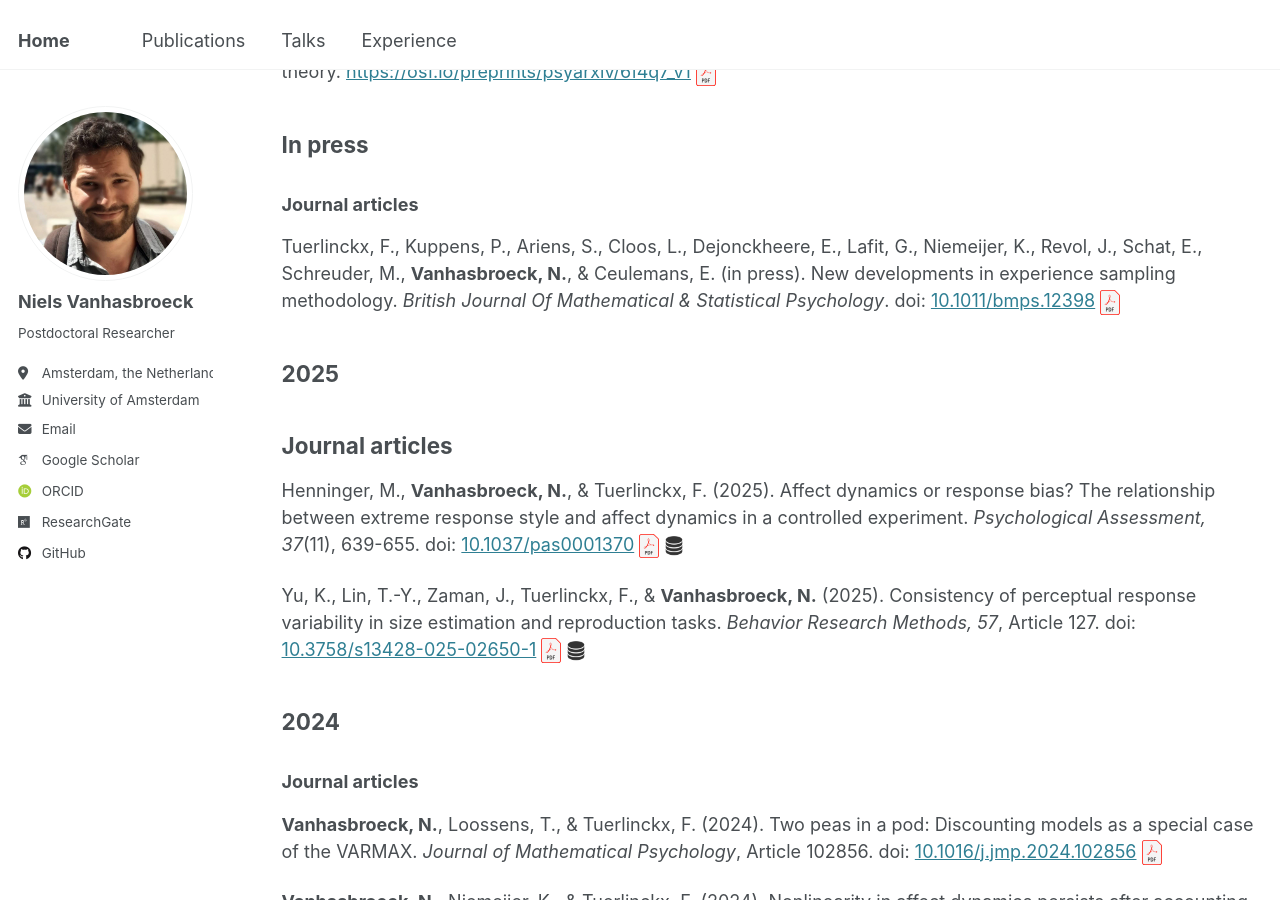
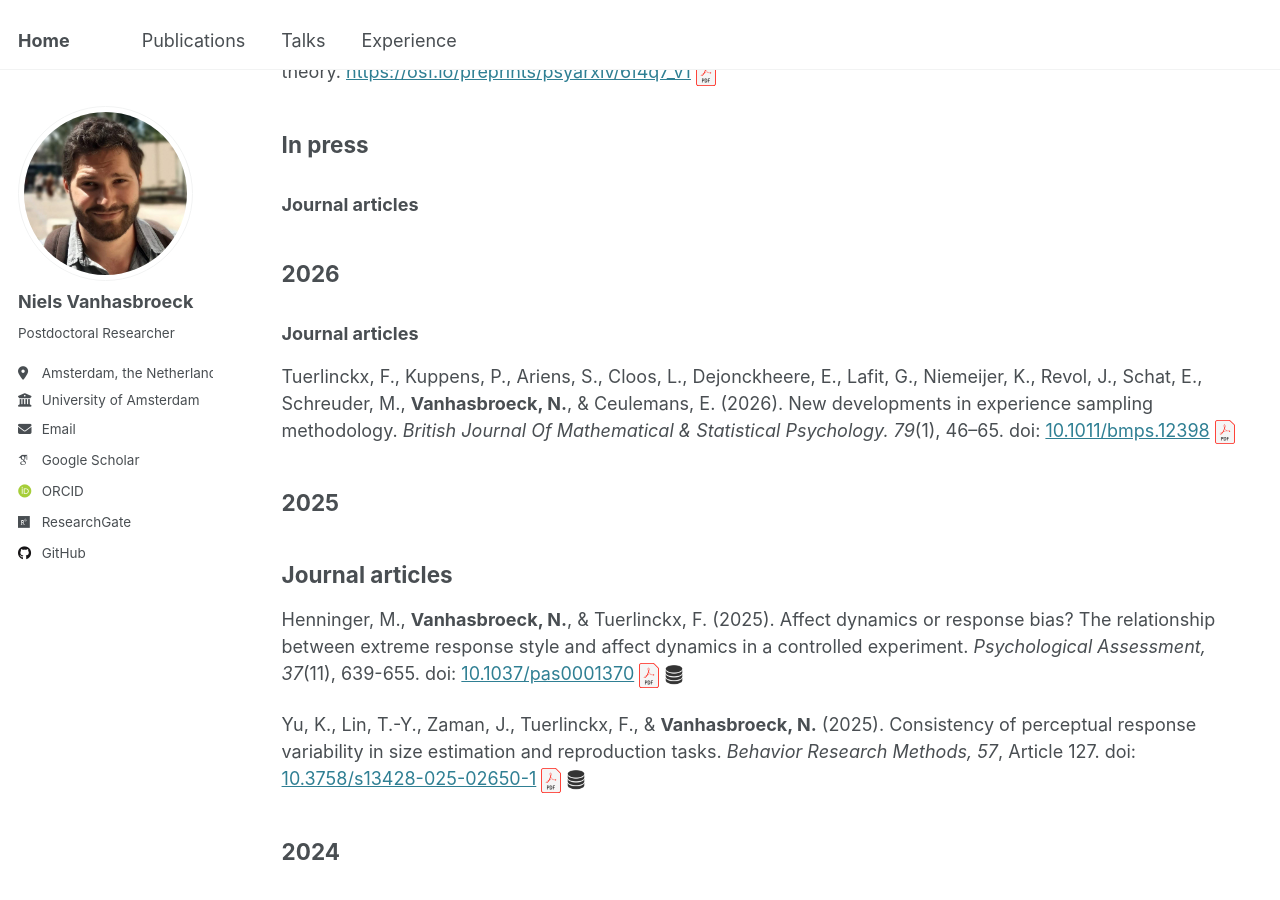
Before and after one commit to ndpvh/ndpvh.github.io, a Jekyll site: the page built from _pages/publications.md, in a window 1280 px wide and 900 px high, scrolled down 426 px. Built offline with Jekyll 4.4.1, drawn with Linux system fonts in a browser that asks for light colours; some web fonts are replaced.

Commit message:
Update publication status

```diff
--- a/_pages/publications.md
+++ b/_pages/publications.md
@@ -28,7 +28,14 @@ Kandala, R., **Vanhasbroeck, N.**, Tamm, S., Van hamme, H., Kuppens, P., Mesquit
 
 ### Journal articles
 
-Tuerlinckx, F., Kuppens, P., Ariens, S., Cloos, L., Dejonckheere, E., Lafit, G., Niemeijer, K., Revol, J., Schat, E., Schreuder, M., **Vanhasbroeck, N.**, & Ceulemans, E. (in press). New developments in experience sampling methodology. _British Journal Of Mathematical & Statistical Psychology_. doi: <a href="https://www.doi.org/10.1011/bmps.12398">10.1011/bmps.12398</a>
+
+
+<!-- 2026 -->
+## 2026
+
+### Journal articles
+
+Tuerlinckx, F., Kuppens, P., Ariens, S., Cloos, L., Dejonckheere, E., Lafit, G., Niemeijer, K., Revol, J., Schat, E., Schreuder, M., **Vanhasbroeck, N.**, & Ceulemans, E. (2026). New developments in experience sampling methodology. _British Journal Of Mathematical & Statistical Psychology. 79_(1), 46–65. doi: <a href="https://www.doi.org/10.1011/bmps.12398">10.1011/bmps.12398</a>
 <a href="../files/Tuerlinckx_2025_NDESM.pdf" download><image src="../images/pdf.svg" width="20rem"/></a>
 
 
```
